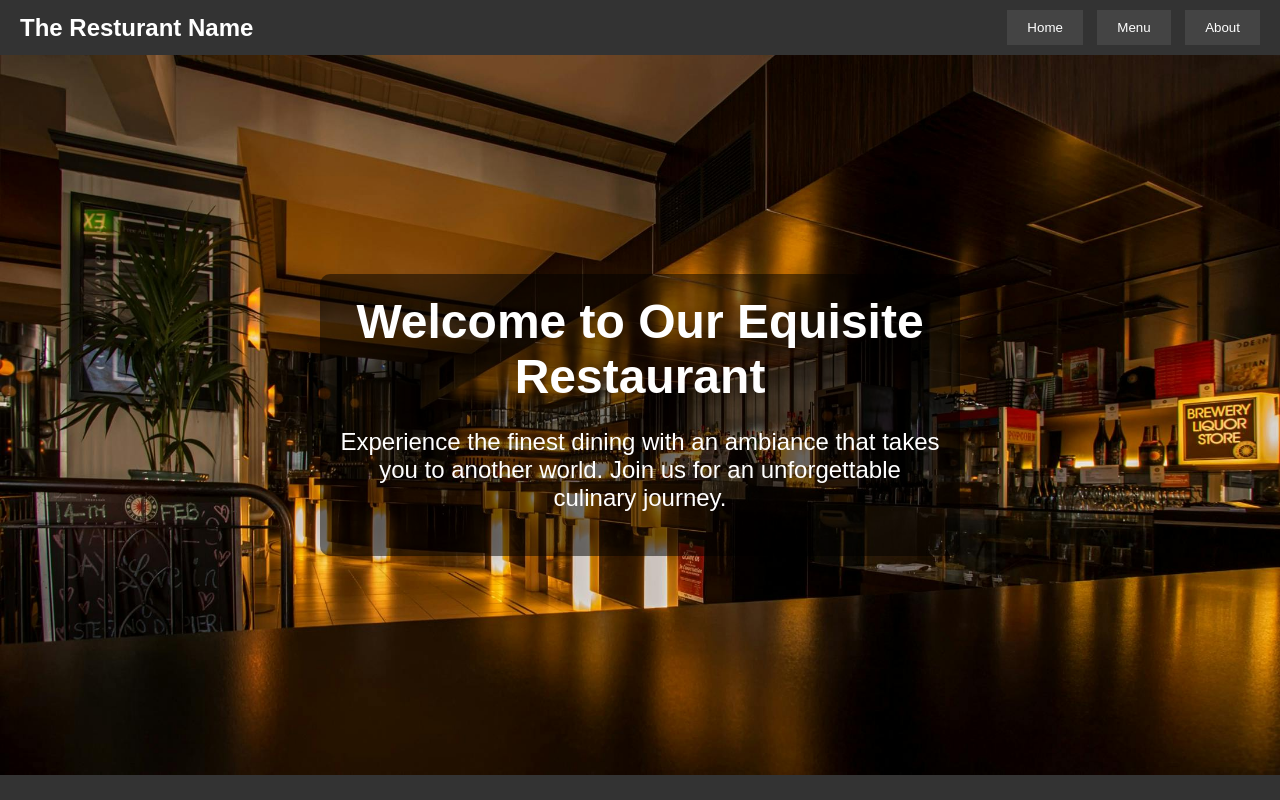
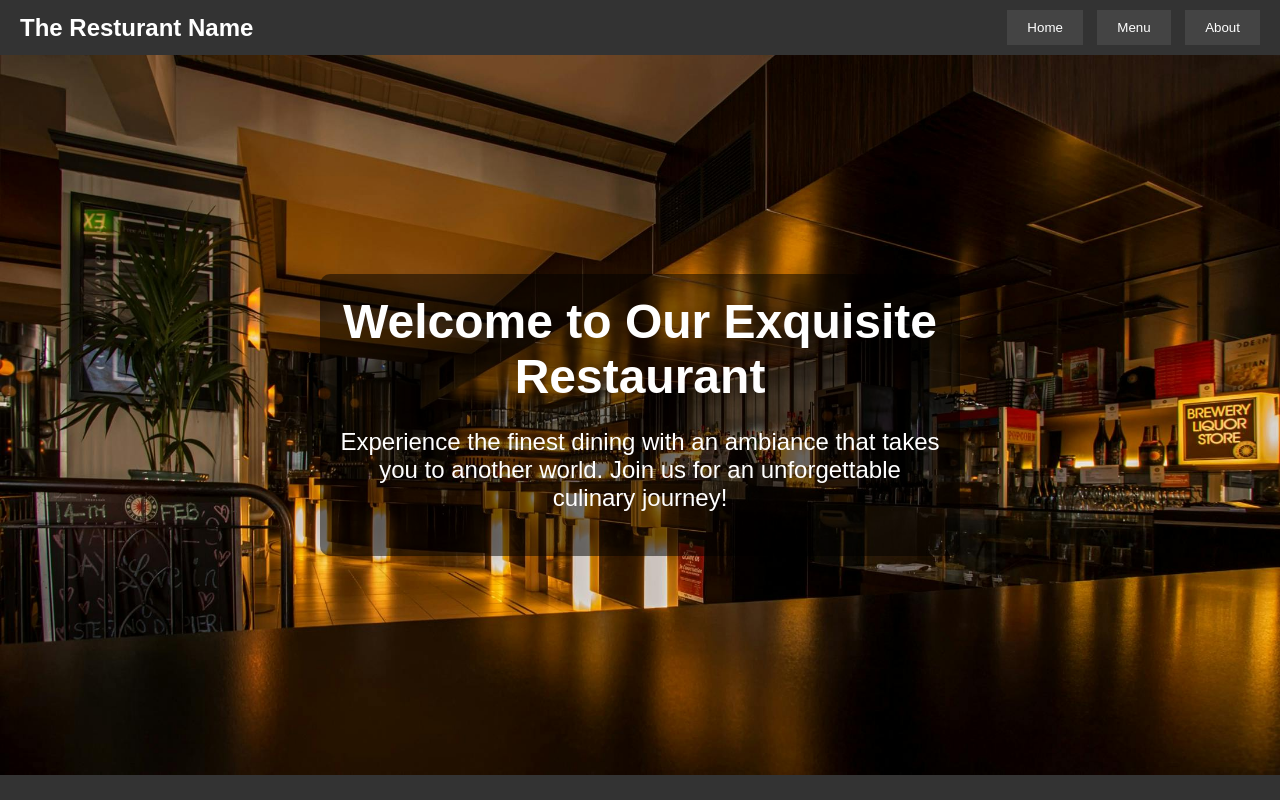
Before and after one commit to yassersalama22/restaurant-page, a website built with webpack: page src/index.html in a window 1280 px wide. Built offline with nearby package versions, Linux system fonts and the light colour scheme.

Commit message:
add homepage module

```diff
--- a/package.json
+++ b/package.json
@@ -13,8 +13,10 @@
     "@babel/preset-env": "^7.24.7",
     "babel-loader": "^9.1.3",
     "css-loader": "^7.1.2",
+    "css-minimizer-webpack-plugin": "^7.0.0",
     "html-webpack-plugin": "^5.6.0",
     "style-loader": "^4.0.0",
+    "terser-webpack-plugin": "^5.3.10",
     "webpack": "^5.92.1",
     "webpack-cli": "^5.1.4"
   }
--- /dev/null
+++ b/src/home.js
@@ -0,0 +1,27 @@
+export default function loadHome() {
+    const main = document.createElement('main');
+    const heroSection = document.createElement('section');
+    heroSection.classList.add('hero');
+
+    const heroImage = document.createElement('img');
+    heroImage.id = 'hero-image';
+    heroImage.src = require('./pexels-pixabay-260922.jpg');
+    heroImage.alt = 'Restaurant Interior';
+
+    const heroContent = document.createElement('div');
+    heroContent.classList.add('hero-content');
+
+    const headline = document.createElement('h1');
+    headline.textContent = 'Welcome to Our Exquisite Restaurant';
+
+    const description = document.createElement('p');
+    description.textContent = 'Experience the finest dining with an ambiance that takes you to another world. Join us for an unforgettable culinary journey!';
+
+    heroContent.appendChild(headline);
+    heroContent.appendChild(description);
+    heroSection.appendChild(heroImage);
+    heroSection.appendChild(heroContent);
+    main.appendChild(heroSection);
+
+    return main;
+}
--- a/src/index.html
+++ b/src/index.html
@@ -16,15 +16,7 @@
             <button>About</button>
         </nav>
     </header>
-    <main>
-        <section class="hero">
-            <img id="hero-image" alt="Restaurant Interior">
-            <div class="hero-content">
-                <h1>Welcome to Our Equisite Restaurant</h1>
-                <p>Experience the finest dining with an ambiance that takes you to another world. Join us for an unforgettable culinary journey.</p>
-            </div>
-        </section>
-    </main>
+    <div id="content"></div>
 </body>
 
 </html>
--- a/src/index.js
+++ b/src/index.js
@@ -1,6 +1,33 @@
 import './style.css';
-import restaurantImage from './pexels-pixabay-260922.jpg';
+import loadHome from './home';
 
-document.getElementById('hero-image').src = restaurantImage;
+function clearContent() {
+    const content = document.getElementById('content');
+    content.innerHTML = '';
+}
+
+function initializeWebsite() {
+    const content = document.getElementById('content');
+    content.append(loadHome());
+}
+
+document.addEventListener('DOMContentLoaded', () => {
+    initializeWebsite();
+
+    document.querySelector('nav button:nth-child(1)').addEventListener('click', () => {
+        clearContent();
+        initializeWebsite();
+    });
+
+    document.querySelector('nav button:nth-child(2)').addEventListener('click', () => {
+        clearContent();
+        console.log('Second button clicked');
+    });
+
+    document.querySelector('nav button:nth-child(3)').addEventListener('click', () => {
+        clearContent();
+        console.log('Third button clicked');
+    });
+});
 
 console.log('JS is working OK!');
--- a/webpack.config.js
+++ b/webpack.config.js
@@ -1,5 +1,7 @@
 const path = require('path');
 const HtmlWebpackPlugin = require('html-webpack-plugin');
+const TerserWebpackPlugin = require('terser-webpack-plugin');
+const CssMinimizerPlugin = require('css-minimizer-webpack-plugin');
 
 module.exports = {
     entry: './src/index.js',
@@ -30,6 +32,13 @@ module.exports = {
             },
         ],
     },
+    optimization: {
+        minimize: true,
+        minimizer: [
+            new TerserWebpackPlugin(),
+            new CssMinimizerPlugin(),
+        ],
+    },
     plugins: [
         new HtmlWebpackPlugin({
             template: './src/index.html',
```
Also changed, not shown: 1 other file.
